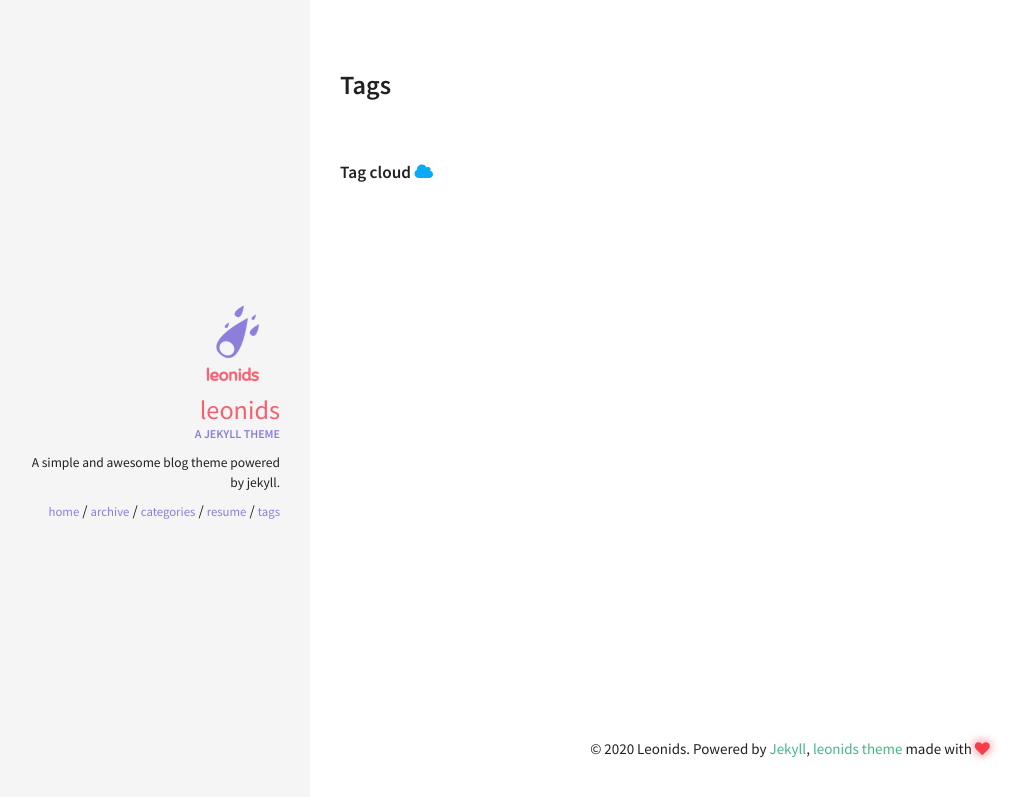
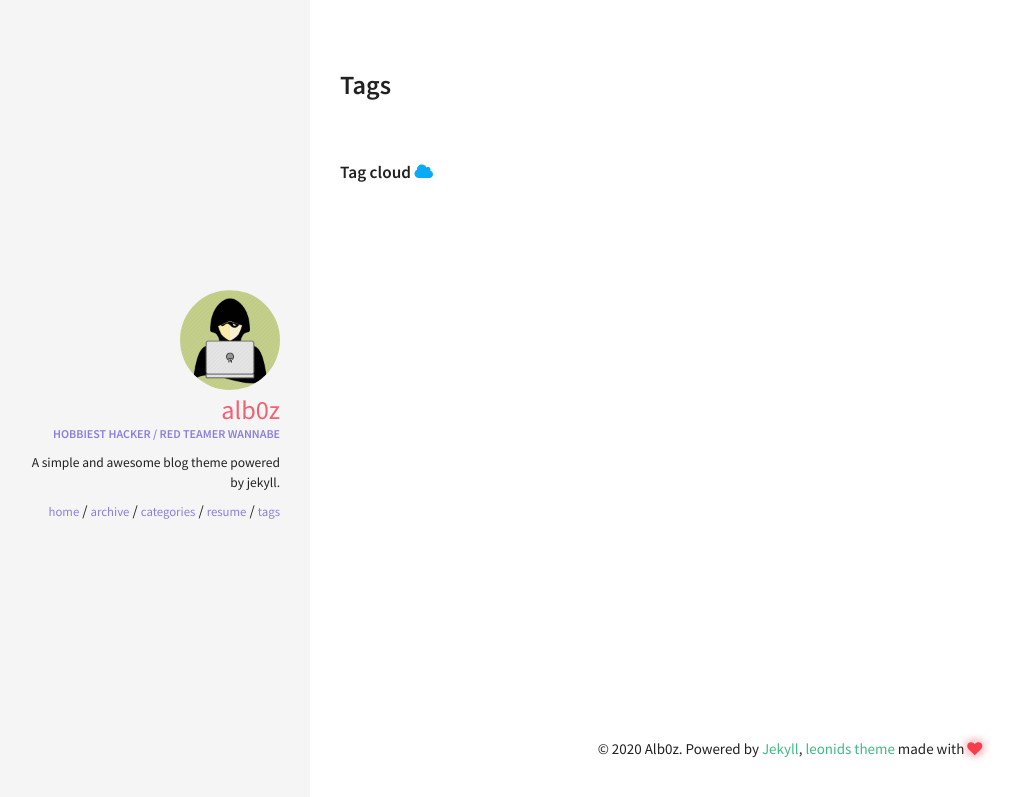
Before and after one commit to Alb0z/alb0z.github.io, a Jekyll site: the page built from tags.html, in a window 1280 px wide. Shown: the top 797 px of the page, without its empty margins (10-1036 px from the left). Built offline with Jekyll 4.4.1, drawn with Linux system fonts in a browser that asks for light colours.

Commit message:
First update

```diff
--- a/_config.yml
+++ b/_config.yml
@@ -3,11 +3,11 @@
 # Site wide configuration
 ####################################
 #
-title: Leonids
+title: "Hacking blog - Alb0z"
 email:
 description: A simple and awesome blog theme powered by jekyll.
 url: # the base hostname & protocol for your site
-keywords: ["blog", "jekyll"]
+keywords: ["blog", "jekyll", "hackthebox", "writeups", "writeup", "walkthrough", "walkthroughs"]
 
 #
 ###################################
@@ -33,9 +33,9 @@ kramdown:
 ####################################
 #
 owner:
-  name: Leonids
-  avatar: leonids-logo.png
-  job: "A jekyll theme"
+  name: "Alb0z"
+  avatar: alb0z.png
+  job: "Hobbiest hacker / Red Teamer wannabe"
   bio: "A simple and awesome blog theme powered by jekyll."
   email:
   disqus-shortname:
```
Also changed, not shown: Gemfile.lock (added), favicon.ico, favicon.png, img/alb0z.png (added), index.html (line endings or trailing spaces), 2 other files.
